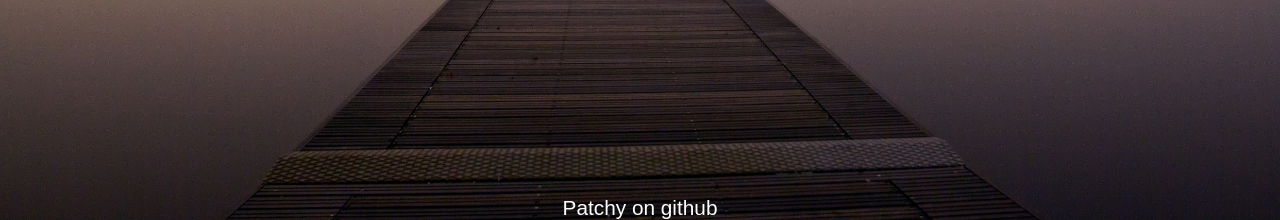
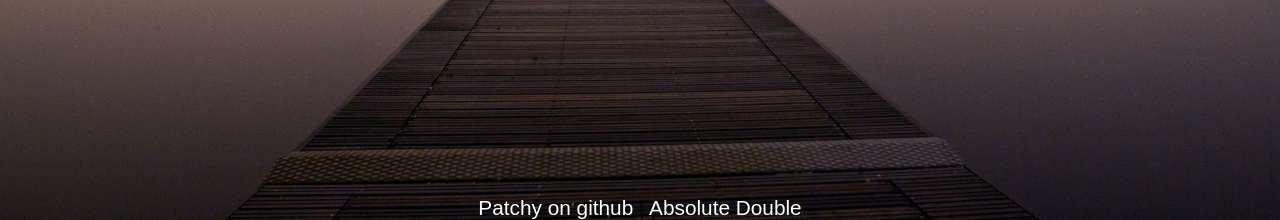
Before and after one commit to smartclash/patchy2, a PHP site: page / in a window 1280 px wide. Shown: the part 580-800 px from the top of the page. Run offline with PHP 8.4, Linux system fonts and the light colour scheme; some libraries are stand-ins or nearby versions.

Commit message:
Added link to my site as further credit

```diff
--- a/src/assets/php/views/default.php
+++ b/src/assets/php/views/default.php
@@ -40,7 +40,8 @@
 	<script type="text/javascript" src="assets/js/homePageAjax.js"></script>
 
 	<div id="footer">
-		<a href="<?php echo $githubLink; ?>" target="_blank" class="white-link" id="patchy-github-link">Patchy on github</a>
+		<a href="<?php echo $githubLink; ?>" target="_blank" class="white-link" id="patchy-github-link">Patchy on github</a> |
+		<a href="http://absolutedouble.co.uk" target="_blank" class="white-link" id="patchy-creator-link">Absolute Double</a>
 	</div>
 
 </div>
```
